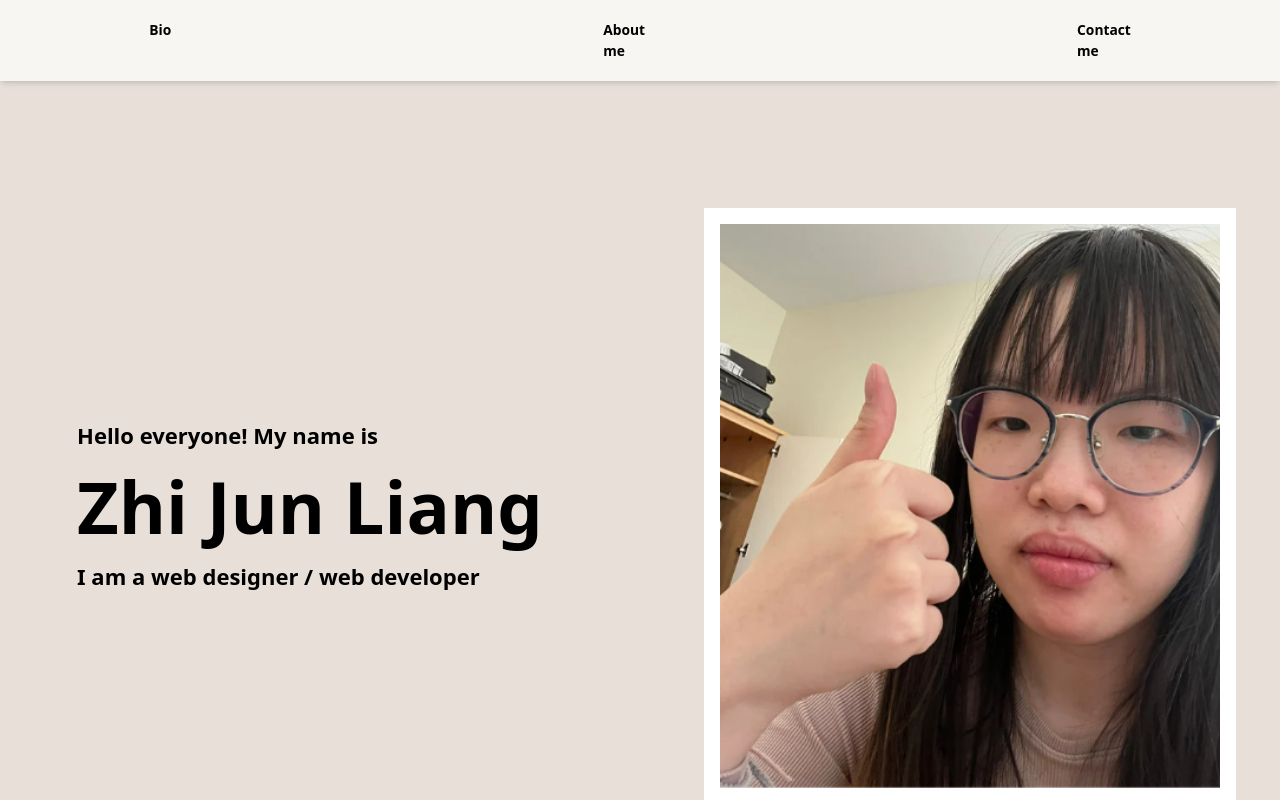
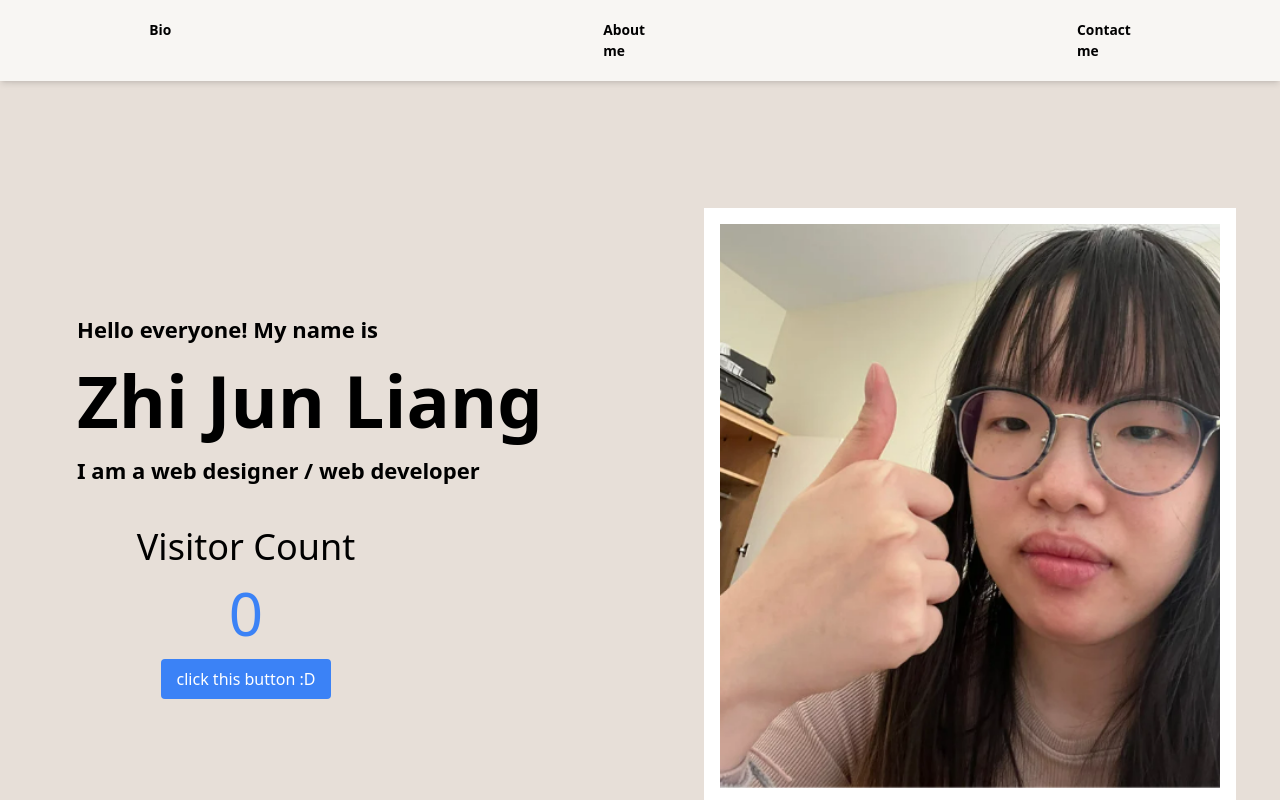
Before and after one commit to Liangzhijun123/portfolio, a React (Vite) app: page / in a window 1280 px wide. Shown: the top 800 px of the page. Built offline with nearby package versions, Linux system fonts and the light colour scheme.

Commit message:
feat: vistor button

```diff
--- a/src/component/ui/title.tsx
+++ b/src/component/ui/title.tsx
@@ -1,6 +1,6 @@
 
 import { Bounce } from 'react-awesome-reveal';
-// import VisitorCounter from './visitor';
+import VisitorCounter from './visitor';
 
 function Title() {
   return (
@@ -20,8 +20,9 @@ function Title() {
             <p className="font-bold text-[22px] font-tt-commons-pro">
               I am a web designer / web developer
             </p>
-            {/* <VisitorCounter /> */}
+
           </div>
+          <VisitorCounter />
         </div>
         <div className="flex justify-center items-center">
           <div className="bg-white p-4">
--- a/src/component/ui/visitor.tsx
+++ b/src/component/ui/visitor.tsx
@@ -1,47 +1,36 @@
-import { useState, useEffect } from "react";
+import { useEffect, useState } from 'react';
+
 
 const VisitorCounter = () => {
-  const [visitorCount, setVisitorCount] = useState(0);
+  const [visitorCount, setVisitorCount] = useState(() => {
+    const savedCount = localStorage.getItem('visitorCount');
+    return savedCount ? parseInt(savedCount) : 0;
+  });
+
+  const handleClick = () => {
+    let userId = localStorage.getItem('userId');
+    userId = userId ? userId : '';
+
+    const visited = localStorage.getItem('visited');
+
+    if (!visited || visited !== userId) {
+      setVisitorCount(prevCount => prevCount + 1);
+      localStorage.setItem('visited', userId);
+    }
+  };
 
   useEffect(() => {
-    const retrieveVisitorCount = () => {
-      const countString = localStorage.getItem("visitorCount");
-      if (countString !== null) {
-        const count = parseInt(countString);
-        setVisitorCount(count);
-      }
-    };
+    localStorage.setItem('visitorCount', visitorCount.toString());
+  }, [visitorCount]);
 
-    retrieveVisitorCount();
-  }, []);
-
-  useEffect(() => {
-    const handleLinkClick = () => {
-      setVisitorCount(prevCount => {
-        const newCount = prevCount + 1;
-        localStorage.setItem("visitorCount", newCount.toString());
-        return newCount;
-      });
-    };
-
-
-    const link = document.querySelector("a[href='https://portfolio-liart-iota.vercel.app/']");
-    if (link) {
-      link.addEventListener("click", handleLinkClick);
-    }
-
-    return () => {
-
-      if (link) {
-        link.removeEventListener("click", handleLinkClick);
-      }
-    };
-  }, []);
   return (
-    <div className="mt-5 pr-56 items-center ">
+    <div className="flex justify-center items-center pr-32 mt-10 ">
       <div className="text-center">
-        <h1 className="text-4xl  mb-4 pl-5">Visitor Count: </h1>
+        <h1 className="text-4xl  mb-4">Visitor Count</h1>
         <p className="text-6xl  text-blue-500">{visitorCount}</p>
+        <button onClick={handleClick} className="mt-4 bg-blue-500 text-white px-4 py-2 rounded">
+          click this button :D
+        </button>
       </div>
     </div>
   );
```
